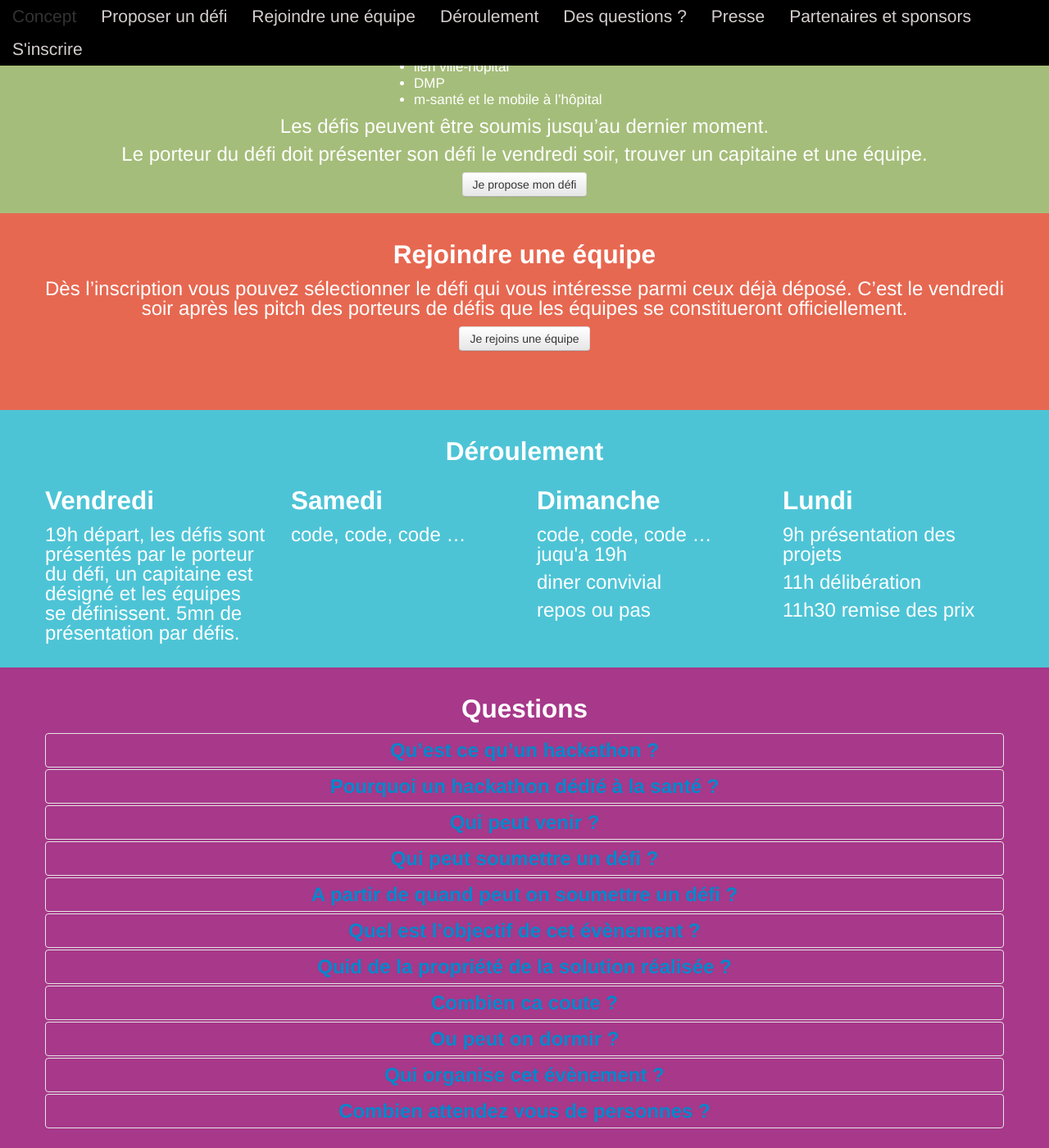
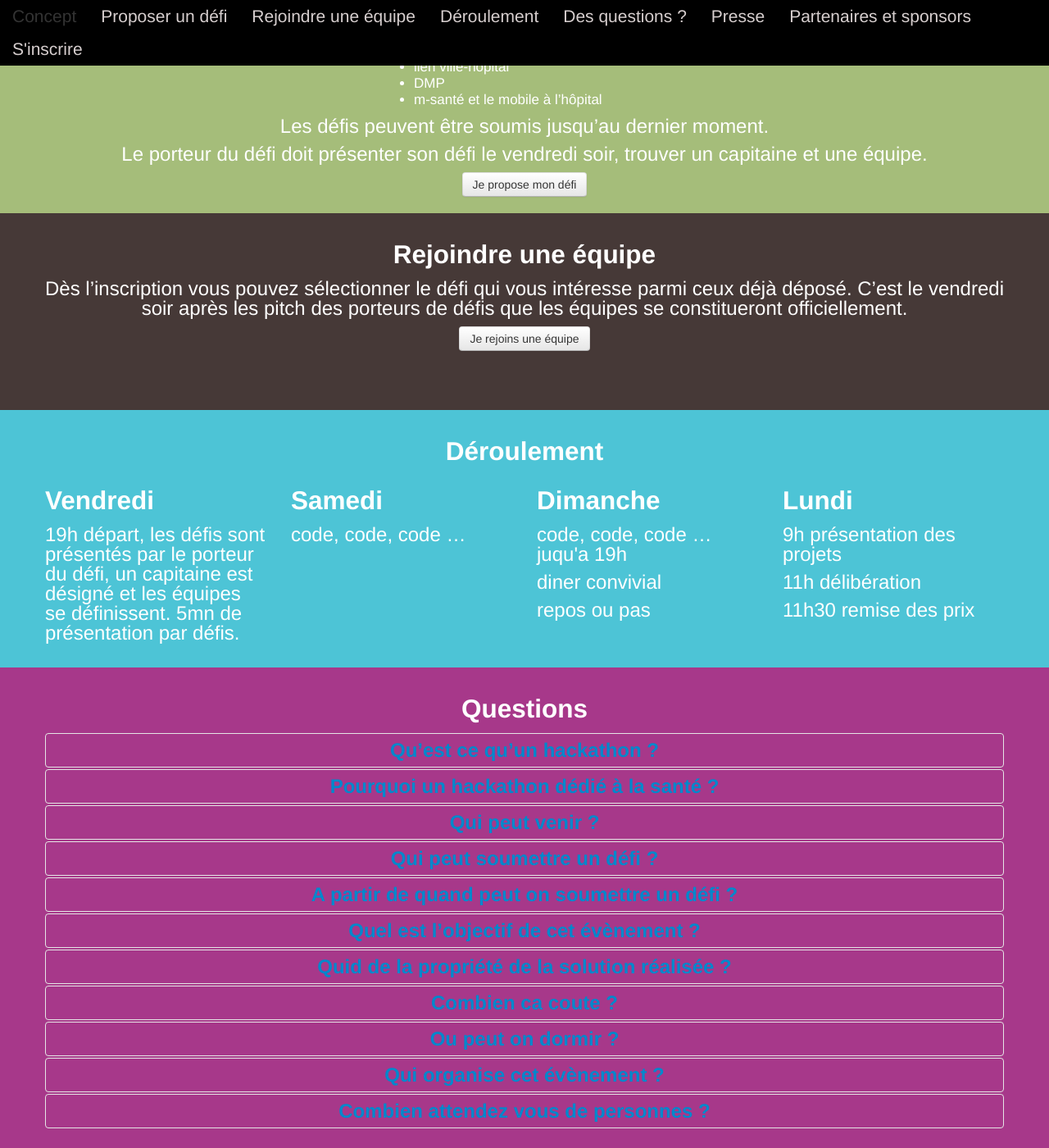
Before and after one commit to AlsaceDigitale/medhack, a Jekyll site: the page index.html, which Jekyll copies as it is, in a window 1280 px wide and 1400 px high, scrolled down 1094 px. Shown: the whole window at 82% size. Built offline with Jekyll 4.4.1, drawn with Linux system fonts in a browser that asks for light colours.

Commit message:
background "rejoindre une équipe"

```diff
--- a/css/style.css
+++ b/css/style.css
@@ -158,7 +158,7 @@ section p {
     color: white;
 }
 .equipe {
-    background-color: #e76851;
+    background-color: #463937;
     color: white;
 }
 .deroulement {
```
Also changed, not shown: index.html (line endings or trailing spaces).
